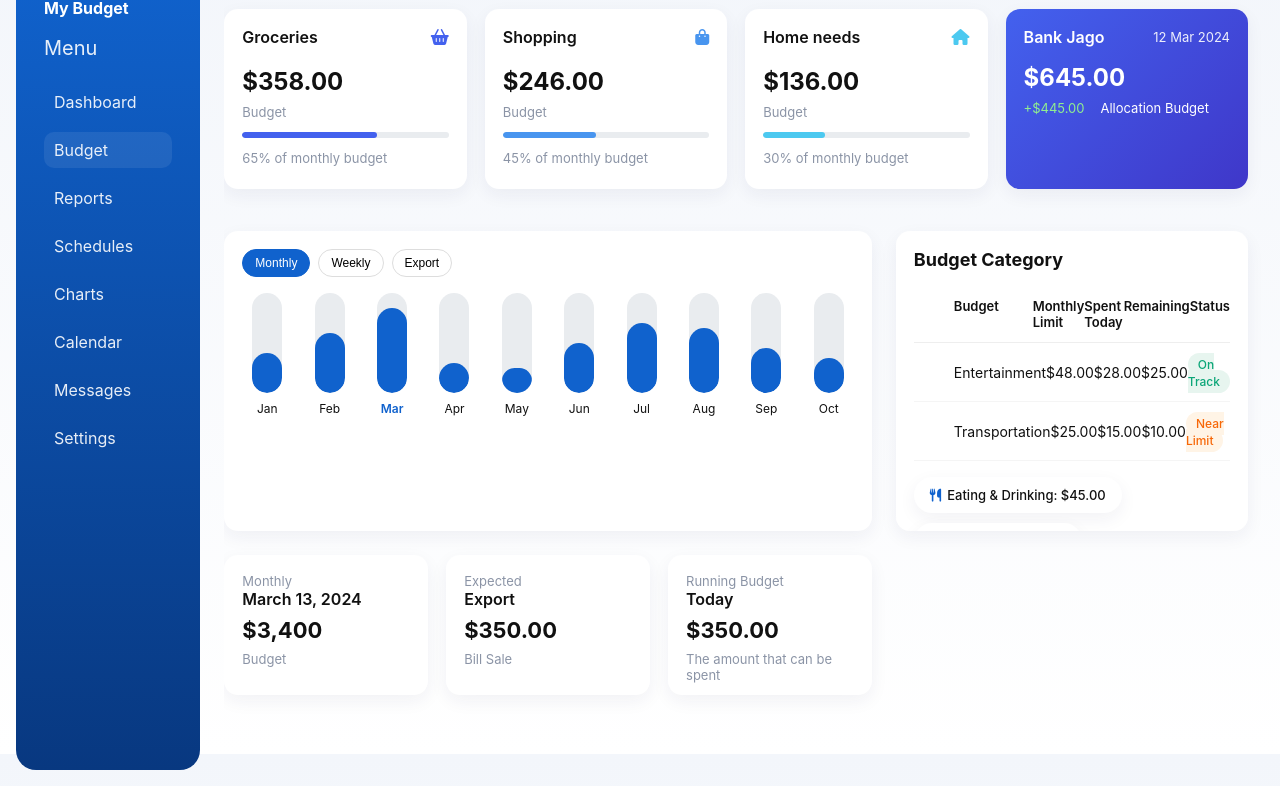
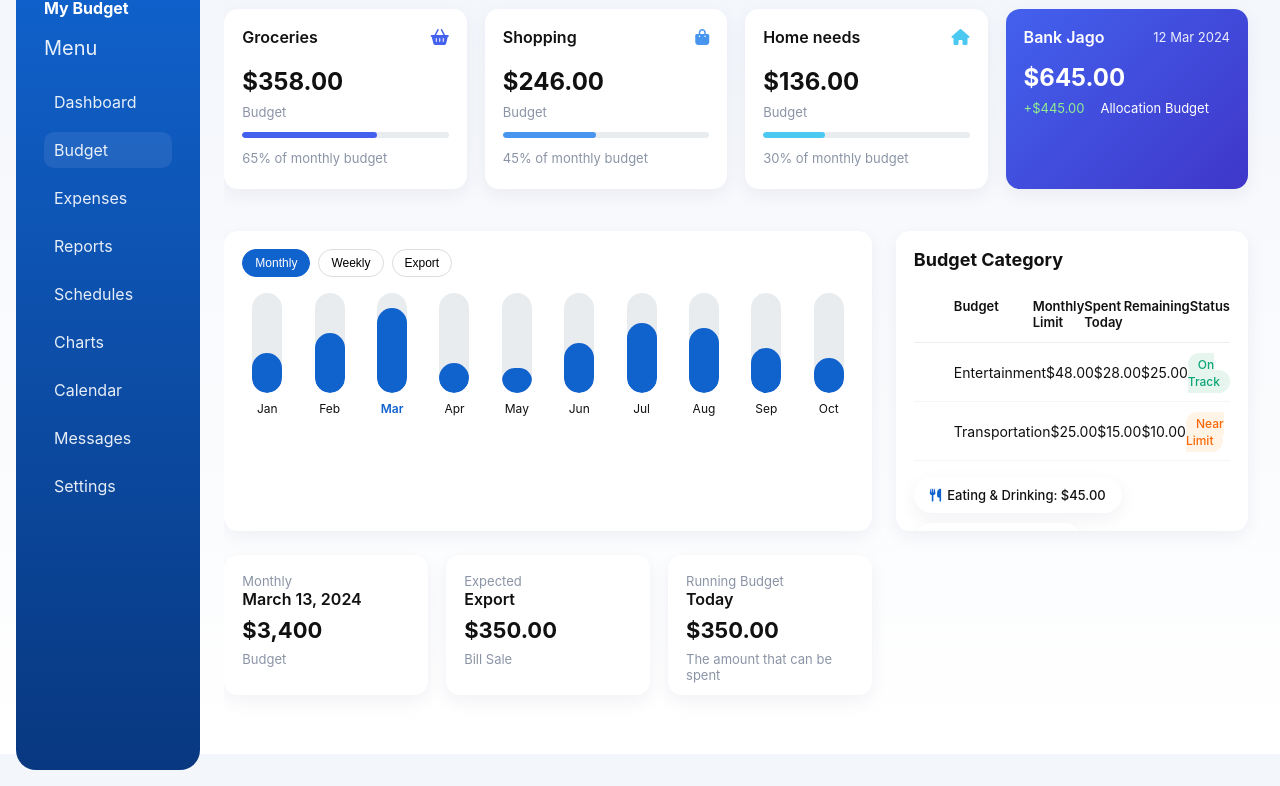
Before and after one commit to BenMack8413/ASDWRK2GRP2, a plain HTML site: page frontend/budget.html in a window 1280 px wide. Shown: the part 46-832 px from the top of the page. Drawn offline with Linux system fonts and the light colour scheme.

Commit message:
Added non-functional expense button

```diff
--- a/frontend/budget.html
+++ b/frontend/budget.html
@@ -545,6 +545,7 @@ h3{
       <nav class="nav">
         <a onclick="location.href='/dashboard';">Dashboard</a>
         <a class="active" onclick="location.href='/budget';">Budget</a>
+        <a onclick="location.href='/expenses';">Expenses</a>
         <a onclick="location.href='/reports';">Reports</a>
         <a onclick="location.href='/schedules';">Schedules</a>
         <a onclick="location.href='/charts';">Charts</a>
```
Also changed, not shown: frontend/dashboard.html (+1 -0 lines).
